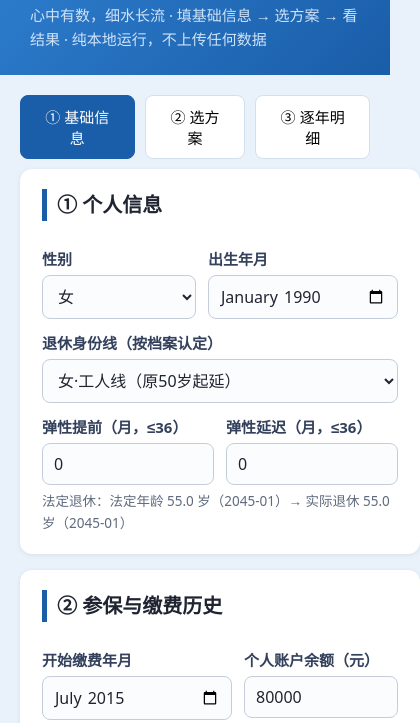
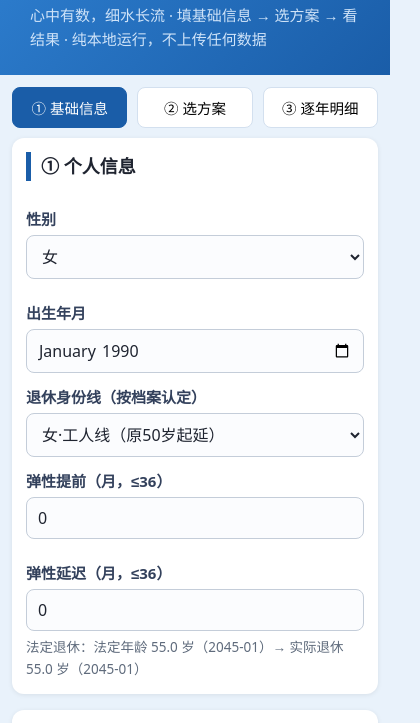
Before and after one commit to mickeygenius/eddy, a plain HTML site: page pension/index.html in a window 390 px wide. Shown: the part 96-819 px from the top of the page, 420 px wide, since content can reach past the window. Drawn offline with Linux system fonts and the light colour scheme.

Commit message:
Add files via upload

```diff
--- a/pension/index.html
+++ b/pension/index.html
@@ -16,14 +16,14 @@
   header h1 { margin:0; font-size:26px; }
   header .sub { color:#cfe3f8; margin-top:6px; font-size:15px; }
   main { max-width:1280px; margin:0 auto; padding:20px; }
-  .cards { display:grid; grid-template-columns:repeat(auto-fit,minmax(400px,1fr)); gap:16px; }
+  .cards { display:grid; grid-template-columns:repeat(auto-fit,minmax(min(400px,100%),1fr)); gap:16px; }
   .card { background:var(--card); border-radius:12px; padding:20px 22px; box-shadow:0 1px 5px rgba(0,0,0,.08); }
   .card h3 { margin:0 0 14px; font-size:20px; border-left:5px solid var(--navy); padding-left:10px; }
   label { display:block; margin:12px 0 4px; color:#33415c; font-size:15px; font-weight:600; }
-  input, select, textarea { width:100%; padding:9px 11px; border:1px solid #c4cdd9; border-radius:8px; font-size:16px; font-family:inherit; background:#fbfcfe; color:var(--ink); }
+  input, select, textarea { width:100%; min-width:0; padding:9px 11px; border:1px solid #c4cdd9; border-radius:8px; font-size:16px; font-family:inherit; background:#fbfcfe; color:var(--ink); }
   input[type=checkbox] { width:auto; transform:scale(1.5); margin-right:8px; vertical-align:middle; }
   textarea { font-family:Consolas,monospace; font-size:14px; line-height:1.5; resize:vertical; }
-  .row { display:flex; gap:12px; } .row > div { flex:1; }
+  .row { display:flex; flex-wrap:wrap; gap:12px; } .row > div { flex:1 1 230px; min-width:0; }
   .hint { color:#5f6b7c; font-size:13.5px; margin-top:5px; line-height:1.65; }
   .heroGrid { display:grid; grid-template-columns:repeat(auto-fit,minmax(200px,1fr)); gap:12px; margin-bottom:16px; }
   .stat { background:var(--card); border-radius:12px; padding:16px 18px; box-shadow:0 1px 5px rgba(0,0,0,.08); }
@@ -50,7 +50,7 @@
   .scroll { max-height:460px; overflow:auto; width:fit-content; max-width:100%; }
   .scroll th { position:sticky; top:0; z-index:2; box-shadow:inset 0 -1px 0 var(--line); }
   footer { text-align:center; color:#8a94a6; font-size:13px; padding:24px; }
-  .flexrow { display:flex; gap:12px; align-items:center; } .flexrow select { flex:1; }
+  .flexrow { display:flex; flex-wrap:wrap; gap:12px; align-items:center; } .flexrow select { flex:1; }
   .pbtns { display:grid; grid-template-columns:repeat(auto-fit,minmax(230px,1fr)); gap:12px; margin-bottom:20px; }
   .pbtn { background:#fff; border:2px solid var(--line); border-radius:12px; padding:14px 16px; cursor:pointer; text-align:left; font-family:inherit; }
   .pbtn b { display:block; font-size:19px; margin-bottom:4px; color:#1a2b4a; }
@@ -60,6 +60,16 @@
   .fold { margin-top:20px; }
   .fold summary { font-size:17px; font-weight:600; cursor:pointer; padding:13px 18px; background:#fff; border-radius:12px; box-shadow:0 1px 5px rgba(0,0,0,.08); color:#1a2b4a; }
   .fold[open] > summary { margin-bottom:14px; }
+
+@media (max-width:600px) {
+  main { padding:12px; }
+  .card { padding:14px; }
+  .tabs { flex-wrap:wrap; }
+  .tabs button { flex:1 1 30%; padding:9px 6px; font-size:14.5px; }
+  .row { gap:10px; }
+  .fold summary { padding:11px 14px; font-size:16px; }
+  .card h3 { font-size:18px; }
+}
 </style>
 </head>
 <body>
```
